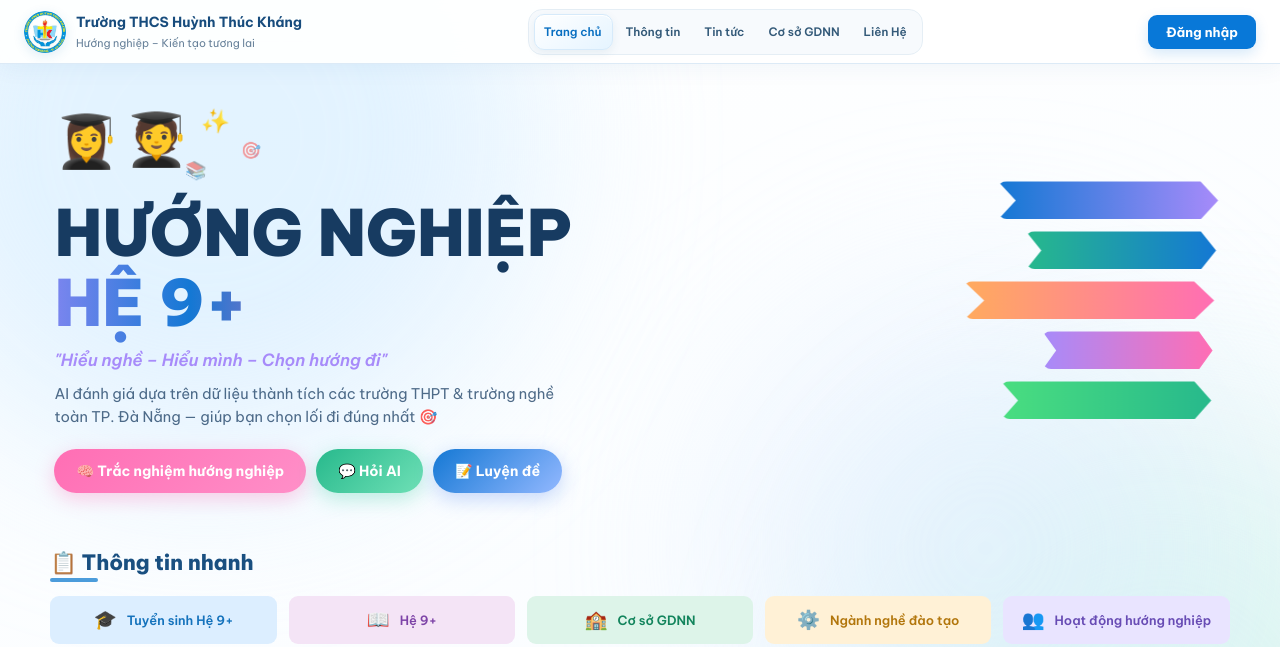
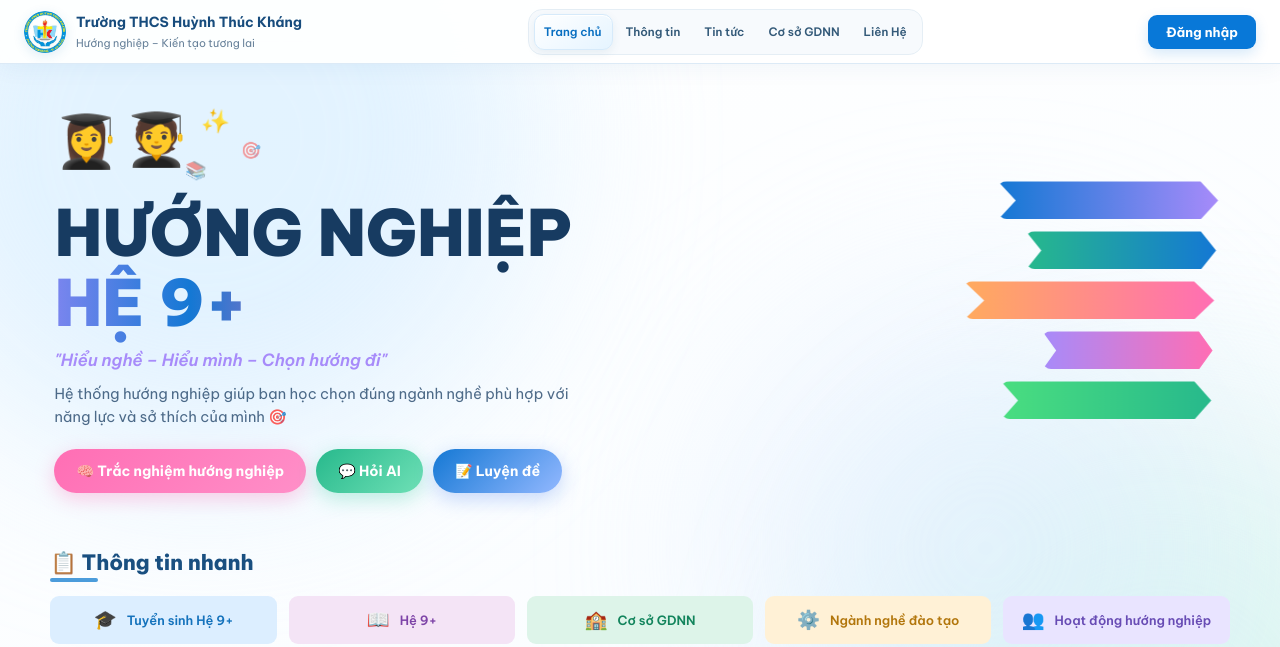
Before and after one commit to skii-pow/skii-pow.github.io, a website: page index.html in a window 1280 px wide. Shown: the top 647 px of the page. Drawn offline with Linux system fonts and the light colour scheme; no server answers.

Commit message:
Update homepage text

```diff
--- a/index.html
+++ b/index.html
@@ -67,7 +67,7 @@
     </div>
     <h1 class="hero-title">HƯỚNG NGHIỆP<br><span class="grad-flow">HỆ 9+</span></h1>
     <p class="hero-slogan">"Hiểu nghề – Hiểu mình – Chọn hướng đi"</p>
-    <p class="hero-desc">AI đánh giá dựa trên dữ liệu thành tích các trường THPT & trường nghề toàn TP. Đà Nẵng — giúp bạn chọn lối đi đúng nhất 🎯</p>
+    <p class="hero-desc">Hệ thống hướng nghiệp giúp bạn học chọn đúng ngành nghề phù hợp với năng lực và sở thích của mình 🎯</p>
     <div class="hero-cta">
       <button class="btn btn-pink" onclick="openQuiz()">🧠 Trắc nghiệm hướng nghiệp</button>
       <button class="btn btn-mint" onclick="toggleChat(true)">💬 Hỏi AI</button>
```
